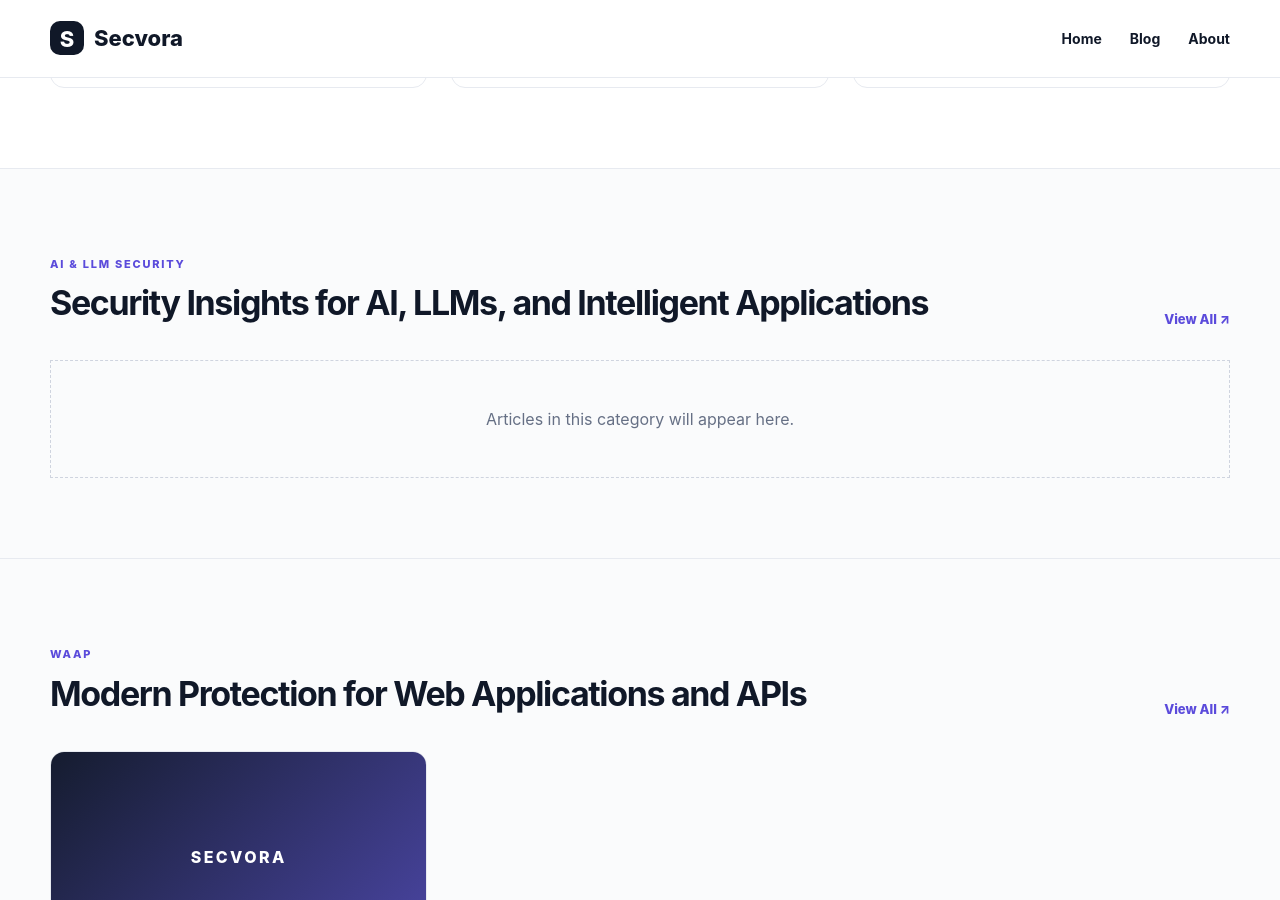
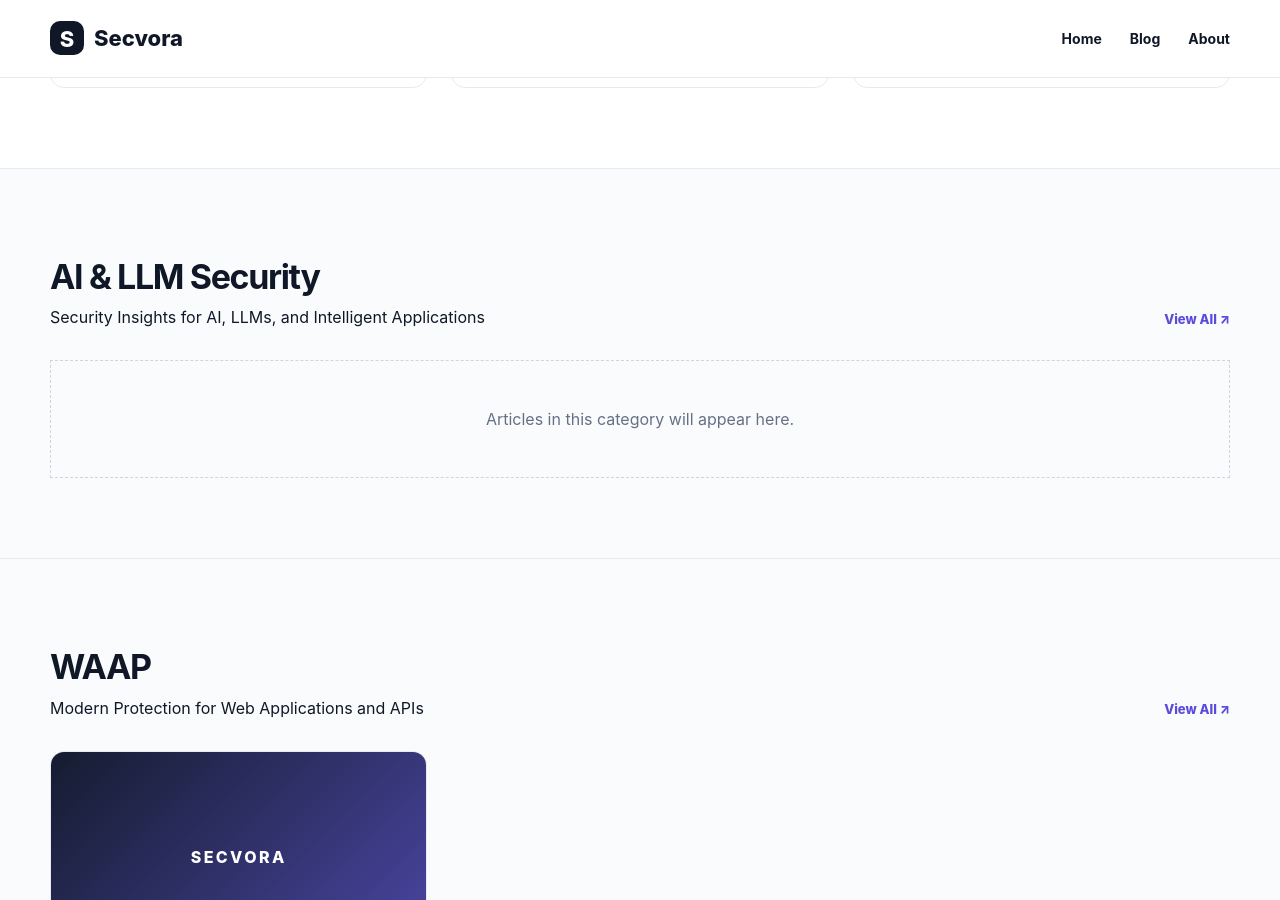
Before and after one commit to prasadprechu/Secvora, a Jekyll site: the page built from index.html, in a window 1280 px wide and 900 px high, scrolled down 1445 px. Built offline with Jekyll 4.4.1, drawn with Linux system fonts in a browser that asks for light colours.

Commit message:
Update home.html

```diff
--- a/_layouts/home.html
+++ b/_layouts/home.html
@@ -59,7 +59,10 @@ layout: default
     <div class="heading">
       <div>
         <span class="eyebrow">LATEST</span>
-        <h2>Latest Cybersecurity Insights</h2>
+
+        <h2>
+          Latest Cybersecurity Insights
+        </h2>
       </div>
 
       <a href="{{ '/blog/' | relative_url }}">
@@ -87,13 +90,15 @@ layout: default
       <div class="heading">
 
         <div>
-          <span class="eyebrow">
+
+          <h2>
             {{ category.name }}
+          </h2>
+
+          <span class="category-subtitle">
+            {{ category.subtitle }}
           </span>
 
-          <h2>
-            {{ category.subtitle }}
-          </h2>
         </div>
 
         <a href="{{ '/' | append: category.slug | append: '/' | relative_url }}">
@@ -106,9 +111,11 @@ layout: default
       {% if cp.size > 0 %}
 
         <div class="grid">
+
           {% for post in cp limit:3 %}
             {% include card.html post=post %}
           {% endfor %}
+
         </div>
 
       {% else %}
```
